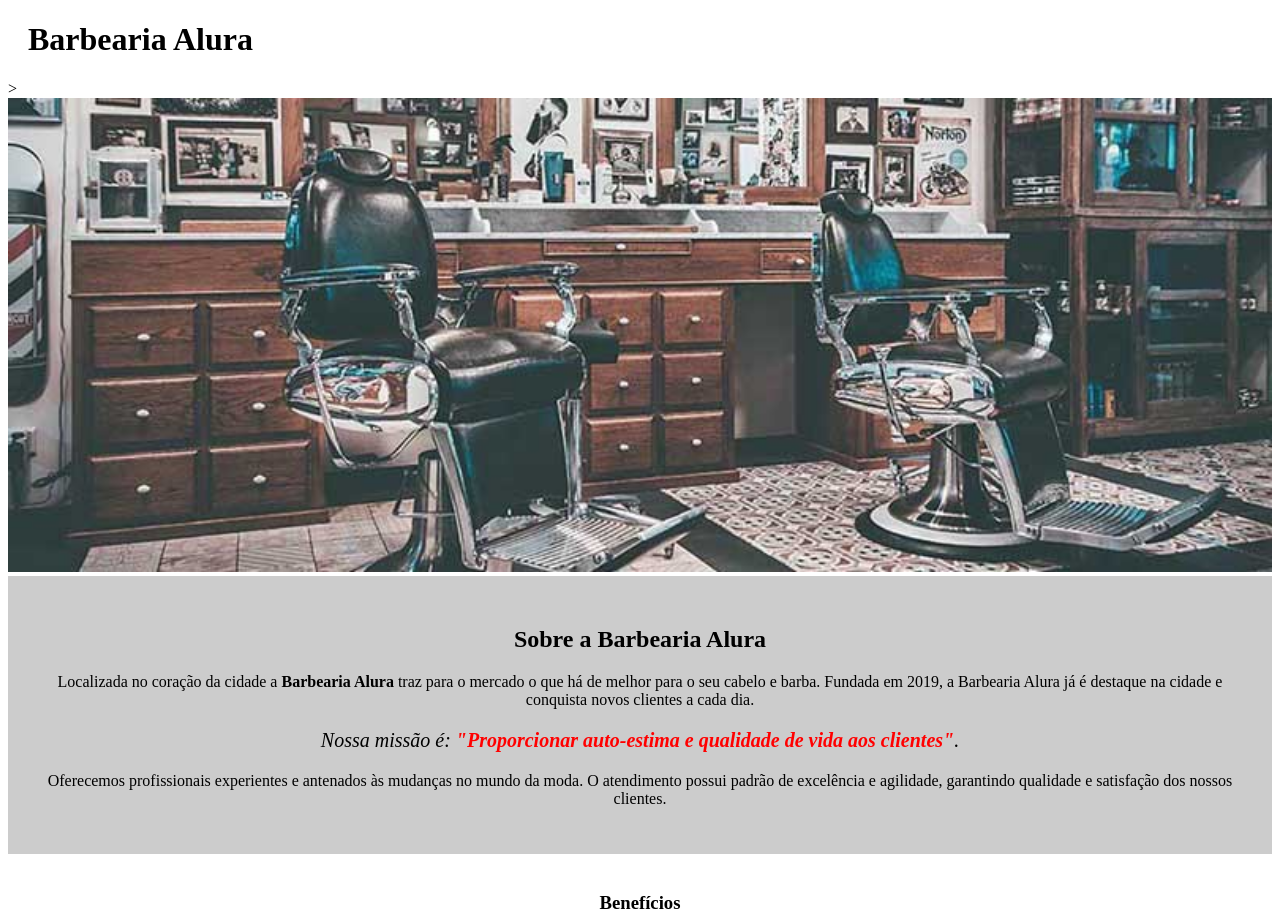
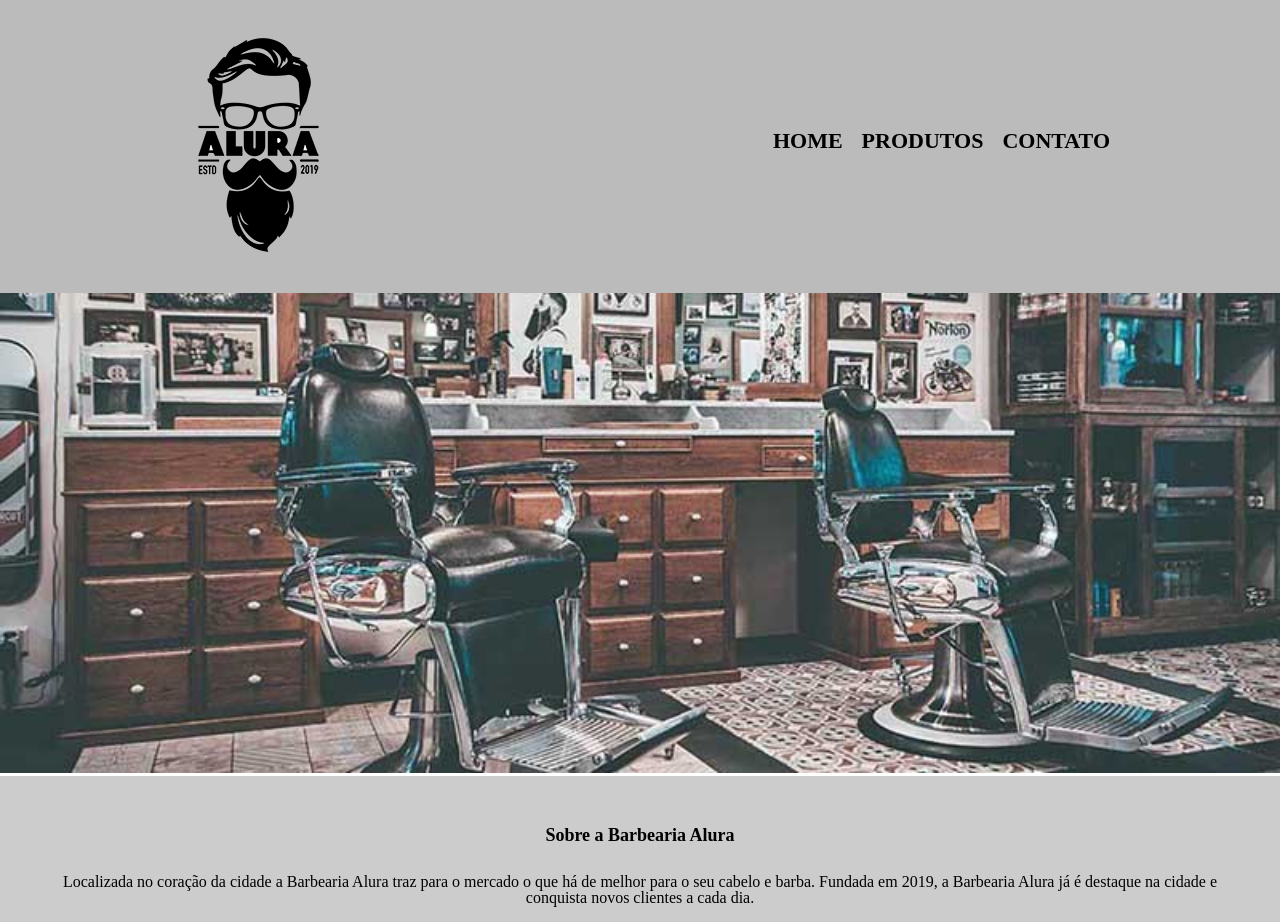
Before and after one commit to fernandofossi/Curso-HTML-CSS, a plain HTML site: page index.html in a window 1280 px wide. Shown: the top 922 px of the page. Drawn offline with Linux system fonts and the light colour scheme.

Commit message:
Inclusão de cabeçalho e rodapé

```diff
--- a/index.html
+++ b/index.html
@@ -6,13 +6,27 @@
 	<head>
 		<title>Barbearia Alura</title>
 
+		<link rel="stylesheet" href="reset.css">
 		<link rel="stylesheet" href="style.css">
+		<link rel="stylesheet" href="produtos.css">
 	</head>
 
 	<body>
 		<header>
-			<h1 class="titulo-principal">Barbearia Alura</h1>
-		</header>>
+			<div class="caixa">
+				<h1> <img src="logo.png"> </h1>
+
+				<nav>
+					<ul>
+						<li><a href="index.html">Home</a></li>
+						<li><a href="produtos.html">Produtos</a></li>
+						<li><a href="contato.html">Contato</a></li>
+					</ul>
+				</nav>
+			</div>
+		</header>
+
+		<main>
 			<img id="banner" src="banner.jpg">
 
 			<div class="principal">
@@ -38,5 +52,11 @@
 				<img src="beneficios.jpg" class="imagembeneficios">
 
 			</div>
+		</main>
+
+		<footer>
+			<img src="logo-branco.png">
+			<p class="copyright"> &copy; Copyright Barbearia Alura</p>
+		</footer>
 	</body>
 </html>
--- a/style.css
+++ b/style.css
@@ -19,8 +19,21 @@ body {
 	text-align: center;
 }
 
-p{
+div h2 {
+	font-size: 18px;
+	font-weight: bold;
+	padding: 20px;
+}
+
+div h3 {
+	font-size: 18px;
+	font-weight: bold;
+	padding: 20px;
+}
+
+div p{
 	text-align: center;
+	padding: 10px;
 }
 
 #missao{
@@ -36,7 +49,7 @@ em strong {
 	padding: 20px;
 }
 
-ul{
+.beneficios ul{
 	display: inline-block;
 	vertical-align: top;
 	width: 20%;
```
Lines whose indentation alone changed are shown as unchanged.
